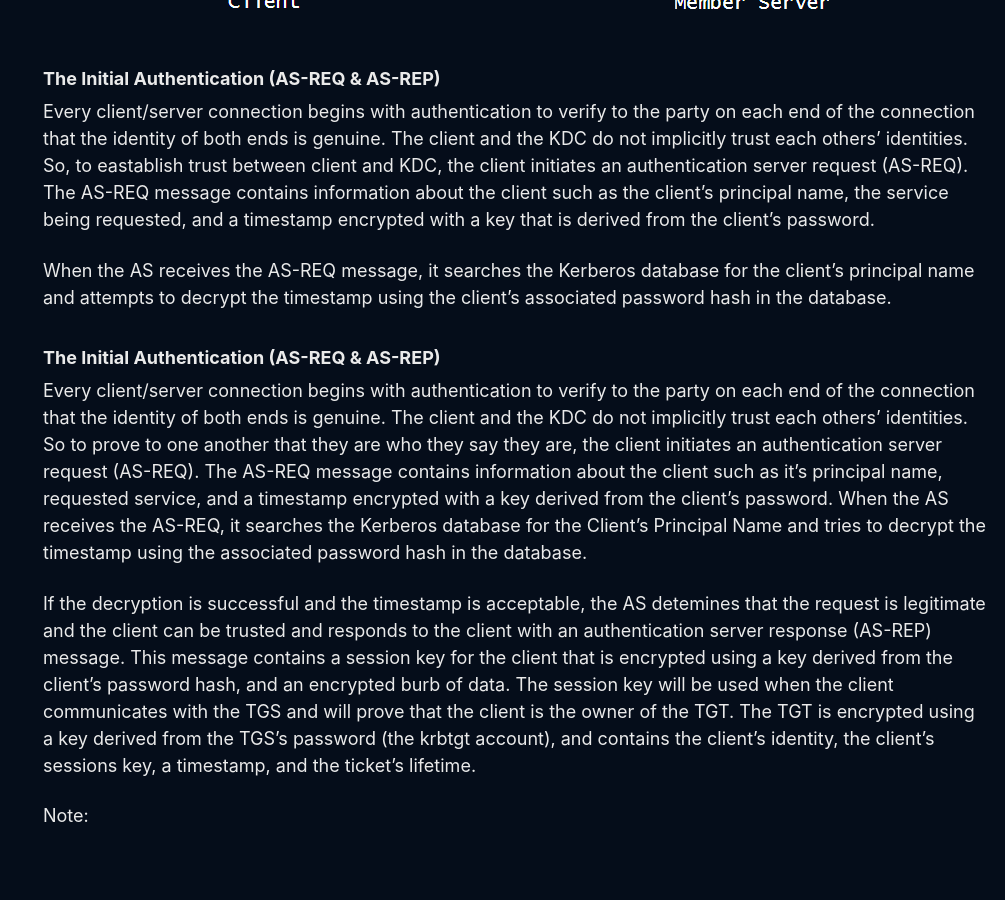
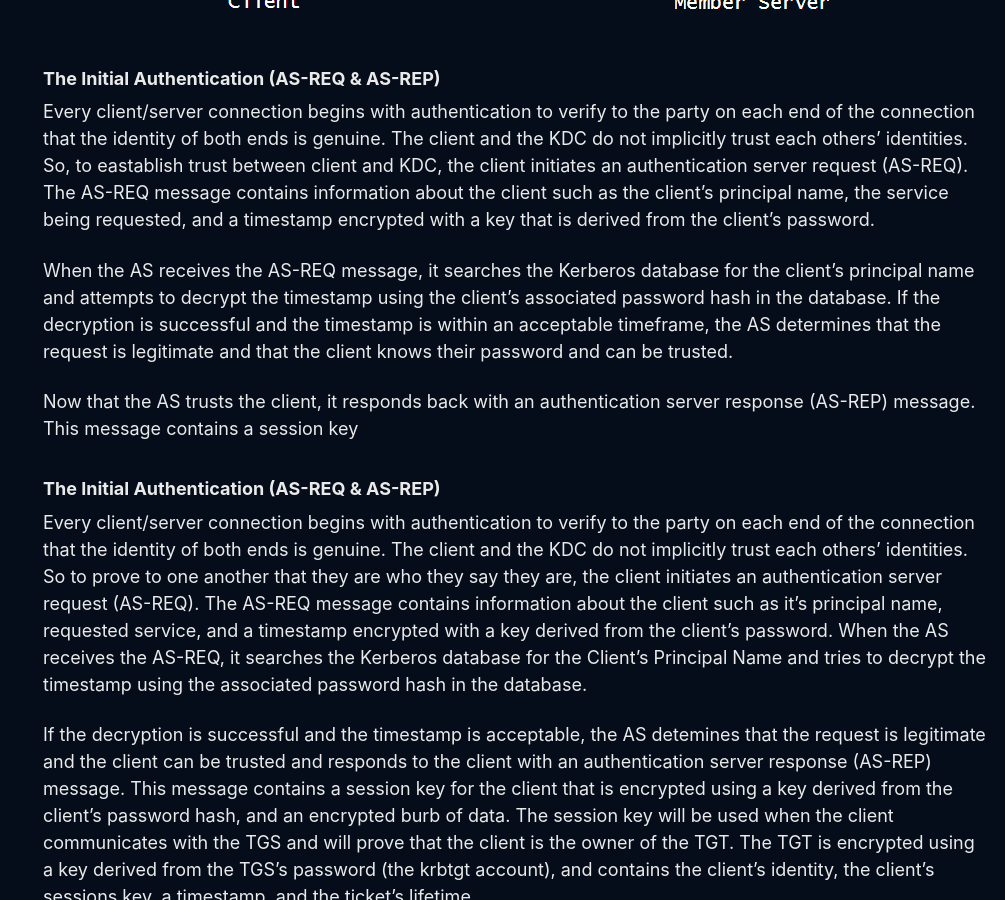
Before and after one commit to harutomo-jp/harutomo-jp.github.io, a Jekyll site: the page built from _posts/2025-06-23-Kerberoasting.md, in a window 1280 px wide and 900 px high, scrolled down 2109 px. Shown: the whole window, without its empty margins (275-1280 px from the left). Built offline with Jekyll 4.4.1, drawn with Linux system fonts in a browser that asks for light colours; cached includes are drawn as plain includes.

Commit message:
Mon, Jun 30, 2025, 2:09 PM -04:00

```diff
--- a/_posts/2025-06-23-Kerberoasting.md
+++ b/_posts/2025-06-23-Kerberoasting.md
@@ -46,7 +46,9 @@ To perform its role as the trusted third-party, the KDC has the following compon
 
 Every client/server connection begins with authentication to verify to the party on each end of the connection that the identity of both ends is genuine.  The client and the KDC do not implicitly trust each others' identities.  So, to eastablish trust between client and KDC, the client initiates an authentication server request (AS-REQ).  The AS-REQ message contains information about the client such as the client's principal name, the service being requested, and a timestamp encrypted with a key that is derived from the client's password.
 
-When the AS receives the AS-REQ message, it searches the Kerberos database for the client's principal name and attempts to decrypt the timestamp using the client's associated password hash in the database.
+When the AS receives the AS-REQ message, it searches the Kerberos database for the client's principal name and attempts to decrypt the timestamp using the client's associated password hash in the database.  If the decryption is successful and the timestamp is within an acceptable timeframe, the AS determines that the request is legitimate and that the client knows their password and can be trusted.
+
+Now that the AS trusts the client, it responds back with an authentication server response (AS-REP) message.  This message contains a session key
 
 ### The Initial Authentication (AS-REQ & AS-REP)
 
```
